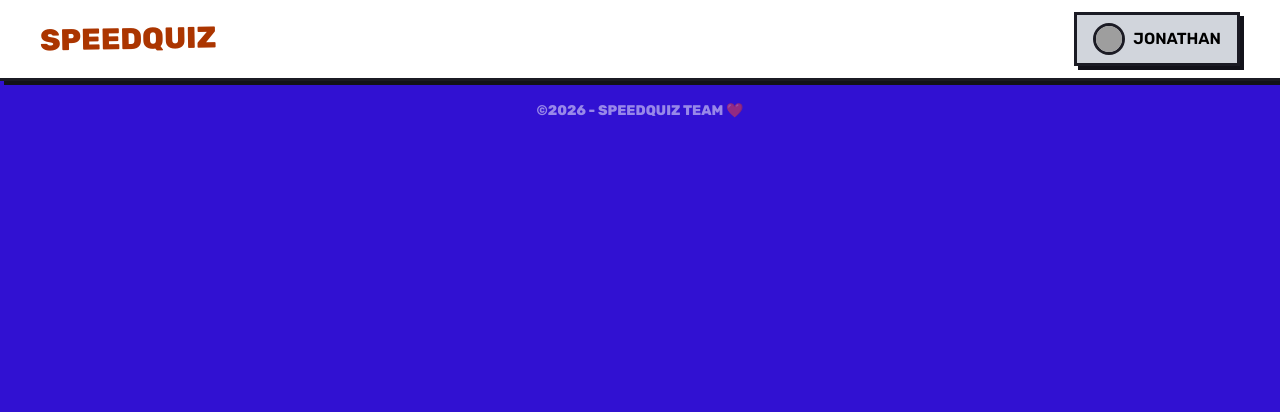
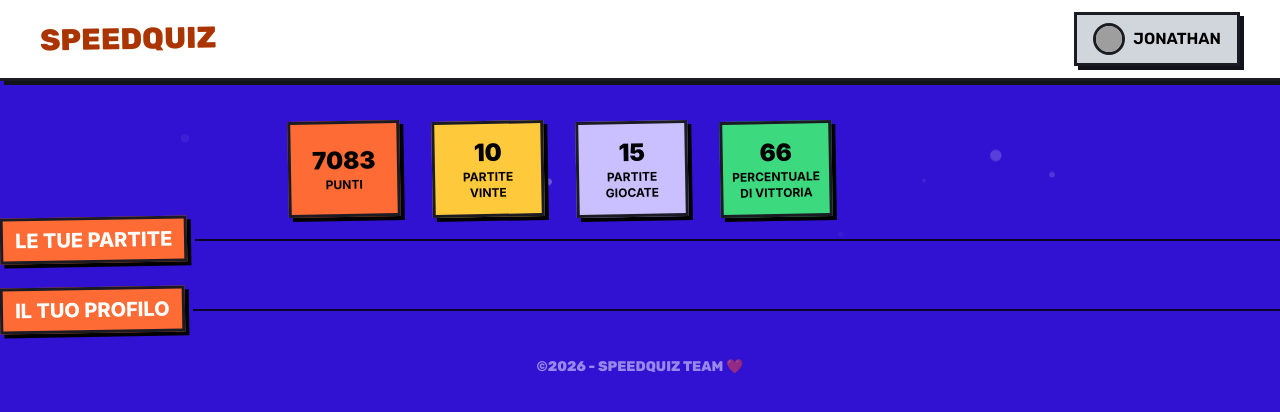
Before and after one commit to Jonnycp/SpeedQuiz, a React (Vite) app in the folder frontend/: page /profile in a window 1280 px wide. Shown: the top 412 px of the page. Built offline with nearby package versions, Linux system fonts and the light colour scheme; grey boxes are pictures that could not be loaded; some icons are missing.

Commit message:
inizio profilo

```diff
--- a/frontend/src/pages/Profile.jsx
+++ b/frontend/src/pages/Profile.jsx
@@ -1,8 +1,35 @@
 import Header from "../components/Header";
+import SectionTitle from "../components/SectionTitle";
+import StatCardProfile from "../components/StatCardProfile";
 
 const Profile = () => {
+    const punti = 7083;
+    const partiteVinte = 10;
+    const partiteGiocate = 15;
+    const percentualeVittoria = Math.round((partiteVinte / partiteGiocate) * 100);
+
     return (
-        <Header username="Jonathan" />
+        <>
+
+        <div>
+            <Header username="Jonathan" />
+        </div>
+
+
+        <div className="flex flex-col md:flex-row gap-4 md:gap-8 mt-10 mx-5 md:mx-28 xl:mx-72">
+            <StatCardProfile value='7083' label="Punti" bgColor="bg-primary" rotation="-rotate-1" />
+            <StatCardProfile value='10' label="Partite vinte" bgColor="bg-secondary" rotation="-rotate-1" />
+            <StatCardProfile value='15' label="Partite giocate" bgColor="bg-[#cac0ff]" rotation="-rotate-1" />
+            <StatCardProfile value='66' label="Percentuale di vittoria" bgColor="bg-verdinoCarino" rotation="-rotate-1" />
+        </div>
+
+        <div>
+            <SectionTitle title="Le tue partite" />
+        </div>
+        <div>
+            <SectionTitle title="Il tuo profilo" />
+        </div>
+    </>
     )
 }
 
```
